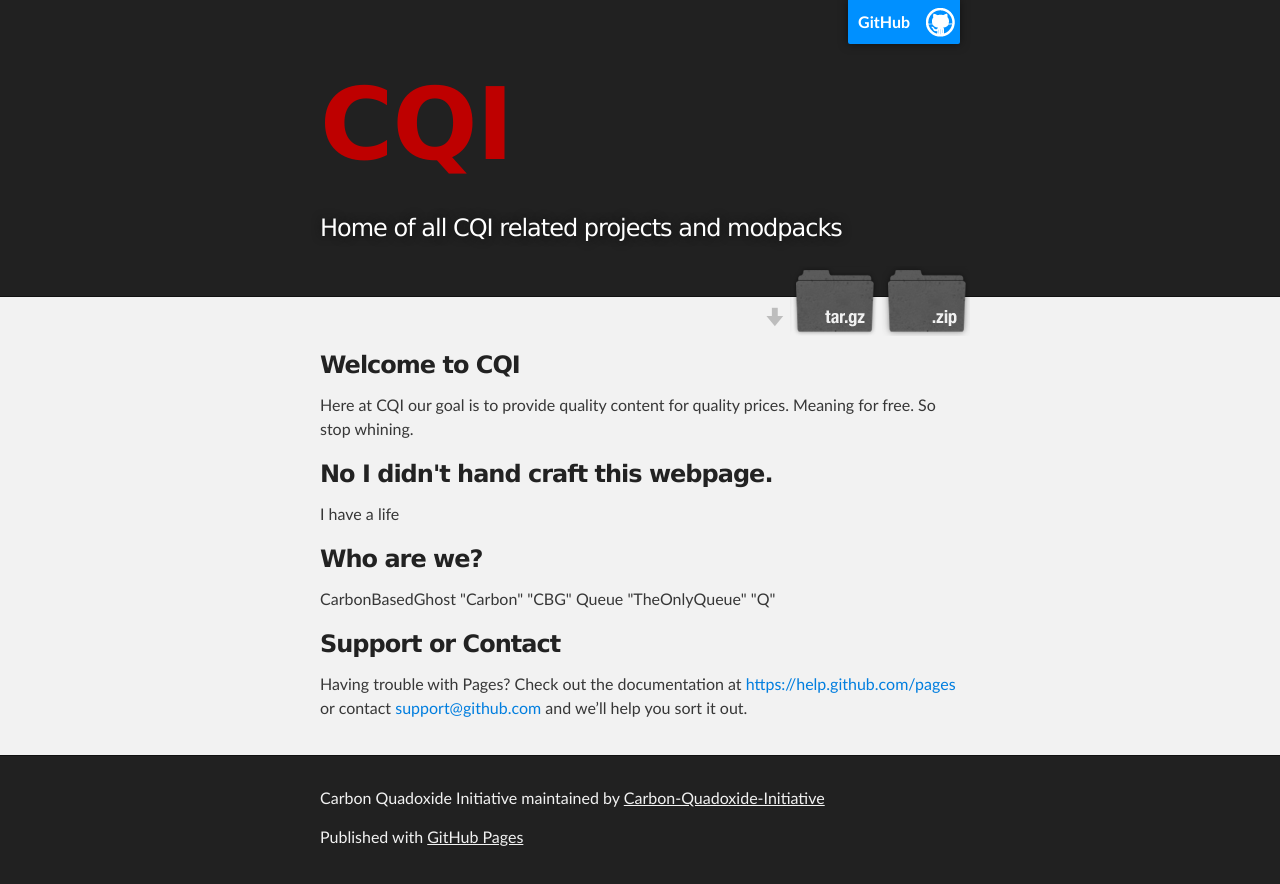
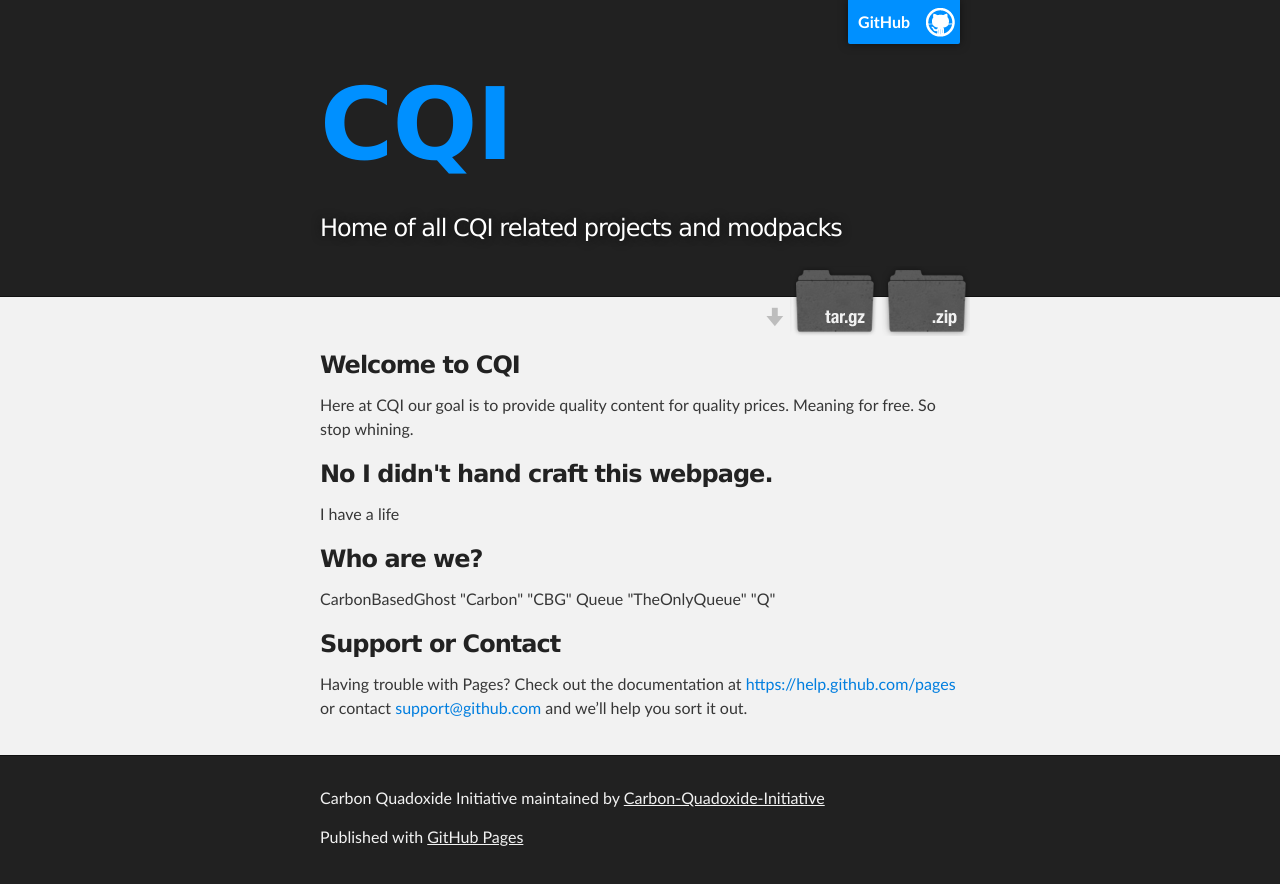
Before and after one commit to Carbon-Quadoxide-Initiative/CQI, a plain HTML site: page index.html in a window 1280 px wide. Drawn offline with Linux system fonts and the light colour scheme.

Commit message:
Color?
Um

```diff
--- a/stylesheets/stylesheet.css
+++ b/stylesheets/stylesheet.css
@@ -295,7 +295,7 @@ Full-Width Styles
 
 #project_title {
   margin: 0;
-  color: #be0000;
+    color: #0090FF;
   font-size: 100px;
   font-weight: 700;
 }
```
